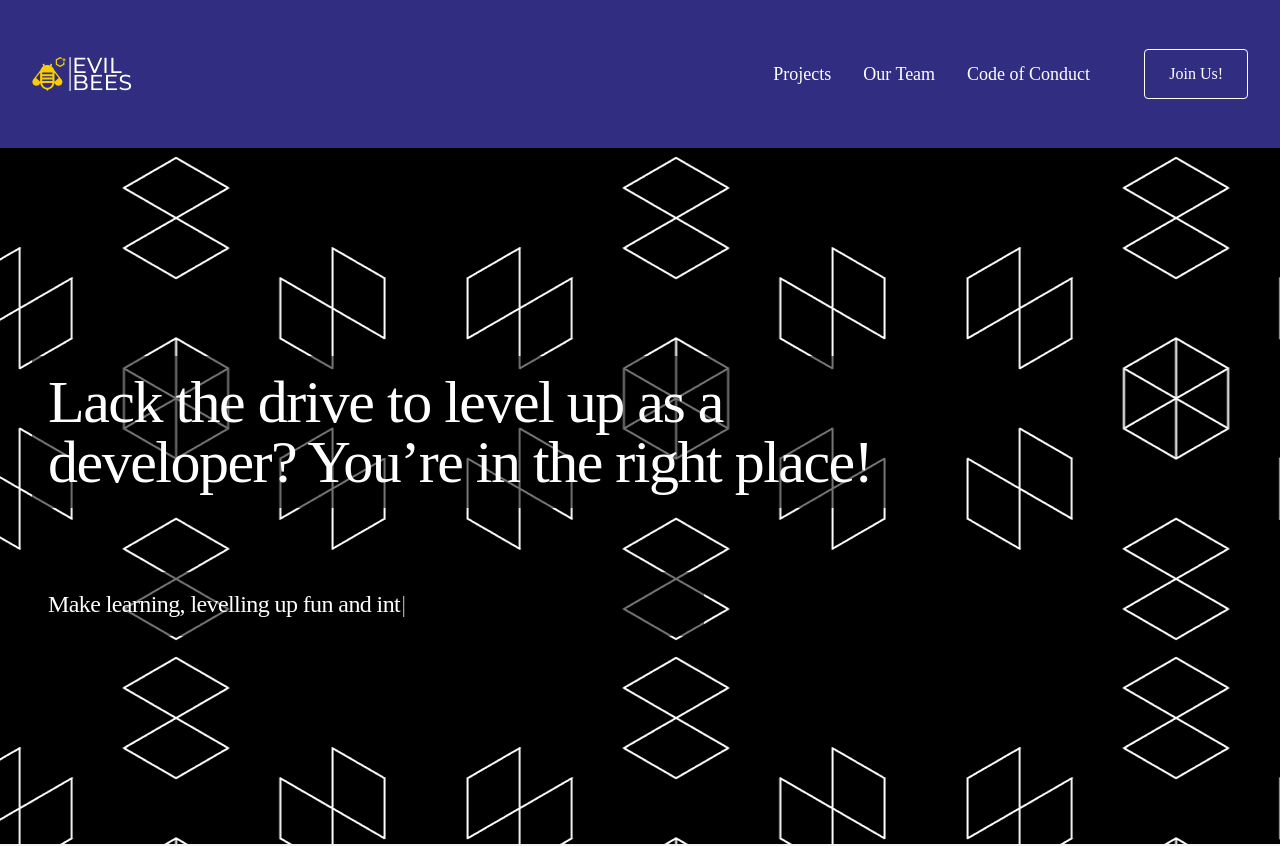
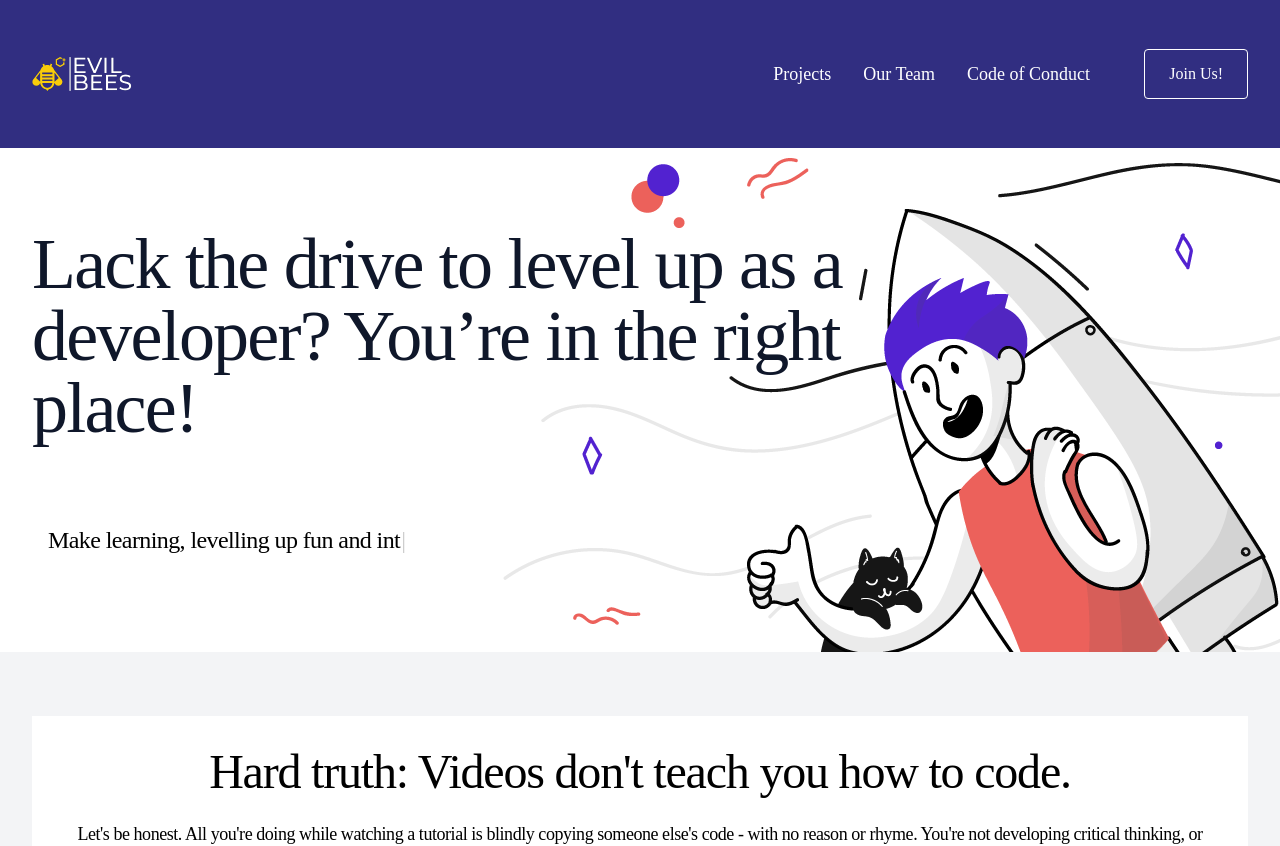
Before and after one commit to nikolap994/evil_bees, a Next.js app: page / in a window 1280 px wide. Shown: the top 846 px of the page. Built offline with nearby package versions, Linux system fonts and the light colour scheme.

Commit message:
Revert Homepage Hero image to rocketman

```diff
--- a/components/hero/homepage-hero.js
+++ b/components/hero/homepage-hero.js
@@ -1,16 +1,25 @@
-import Typewriter from 'typewriter-effect';
+import Image from "next/image";
+import Typewriter from "typewriter-effect";
+import growthImage from "../../public/images/growth-2.png";
 
 export default function HomepageHero() {
 	return (
-    <section className="relative overflow-hidden py-12 lg:py-32 text-white bg-geo-pattern bg-repeat animate-rtl-linear-infinite">
+		<section className="relative">
+			<div className="lg:block absolute right-0 2xl:right-[24%] bottom-0 z-[-1]">
+				<Image
+					src={growthImage}
+					alt="Man with purple hair flying on a rocket"
+					className="opacity-50 xl:opacity-100"
+				/>
+			</div>
 			<div className="mx-auto max-w-7xl px-4 sm:px-6 lg:px-8 py-20 text-center">
-        <h1 className="z-10 p-4 max-w-4xl bg-black-opacity font-display text-6xl font-medium tracking-tight text-left">
+				<h1 className="z-10 max-w-4xl font-display text-5xl font-medium tracking-tight text-left text-slate-900 sm:text-7xl">
 					Lack the drive to level up as a developer? You’re in the right place!
 				</h1>
-		    <div className="bg-black-opacity p-4 mx-auto lg:mx-0 mt-16 max-w-2xl text-2xl tracking-tight text-left">
+				<div className="p-4 mx-auto lg:mx-0 mt-16 max-w-2xl text-2xl tracking-tight text-left">
 					<Typewriter
 						options={{
-              strings: ['Make learning, levelling up fun and interactive!'],
+							strings: ["Make learning, levelling up fun and interactive!"],
 							autoStart: true,
 							loop: true,
 						}}
```
Lines whose indentation alone changed are shown as unchanged.
